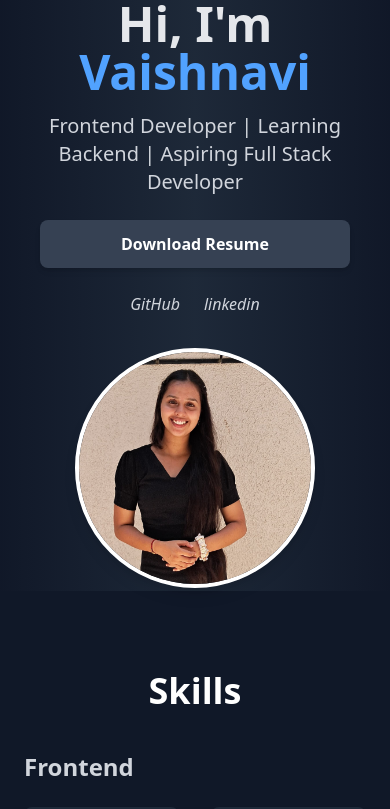
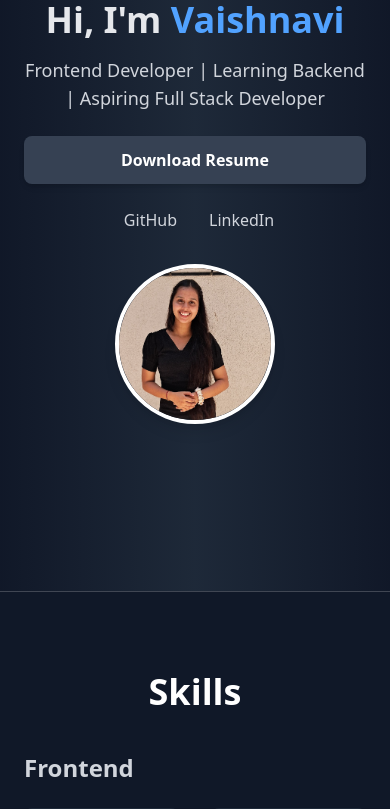
Before and after one commit to avaghadevaishnavi/portfolio, a React (Vite) app: page / in a window 390 px wide. Shown: the top 809 px of the page. Built offline with nearby package versions, Linux system fonts and the light colour scheme.

Commit message:
chnages added

```diff
--- a/src/App.jsx
+++ b/src/App.jsx
@@ -6,14 +6,15 @@ import profileImage from "./assets/my image.jpg";
 
 function App() {
   return (
-    <div className="font-sans scroll-smooth">
-    <section className="h-[70vh] flex flex-col md:flex-row items-center px-10 bg-gradient-to-r from-gray-900 via-gray-800 to-gray-900">
+    <div className="font-sans scroll-smooth bg-gray-900 text-white">
+      {/* Hero Section */}
+      <section className="min-h-[70vh] flex flex-col md:flex-row items-center px-6 sm:px-10 bg-gradient-to-r from-gray-900 via-gray-800 to-gray-900">
         {/* Left Side - Text */}
         <div className="md:w-1/2 flex flex-col justify-center text-center md:text-left mb-8 md:mb-0">
-    <h2 className="text-5xl font-extrabold mb-4 animate-fadeIn text-gray-200">
+          <h2 className="text-4xl sm:text-5xl font-extrabold mb-4 animate-fadeIn text-gray-200">
             Hi, I'm <span className="text-blue-400">Vaishnavi</span>
           </h2>
-    <p className="text-xl mb-6 text-gray-300 animate-slideUp">
+          <p className="text-lg sm:text-xl mb-6 text-gray-300 animate-slideUp">
             Frontend Developer | Learning Backend | Aspiring Full Stack Developer
           </p>
 
@@ -29,24 +30,22 @@ function App() {
 
           {/* Social Links */}
           <div className="flex justify-center md:justify-start space-x-6 mt-6">
+            <a
+              href="https://github.com/avaghadevaishnavi"
+              target="_blank"
+              rel="noopener noreferrer"
+              className="flex items-center gap-2 text-gray-300 hover:text-blue-400 transition transform hover:scale-110"
+            >
+              <i className="fab fa-github fa-lg"></i> GitHub
+            </a>
 
             <a
-        href="https://github.com/avaghadevaishnavi" // replace with your GitHub
+              href="https://www.linkedin.com/in/vaishnavi-avaghade-3aba3728b/"
               target="_blank"
               rel="noopener noreferrer"
-        className="text-gray-300 hover:text-blue-400 transition transform hover:scale-110"
+              className="flex items-center gap-2 text-gray-300 hover:text-blue-400 transition transform hover:scale-110"
             >
-        <i className="fab fa-github fa-2x">GitHub </i>
-      </a>
-
-      {/* LinkedIn */}
-      <a
-        href="https://www.linkedin.com/in/vaishnavi-avaghade-3aba3728b/" // replace with your LinkedIn
-        target="_blank"
-        rel="noopener noreferrer"
-        className="text-gray-300 hover:text-blue-400 transition transform hover:scale-110"
-      >
-        <i className="fab fa-linkedin fa-2x">linkedin</i>
+              <i className="fab fa-linkedin fa-lg"></i> LinkedIn
             </a>
           </div>
         </div>
@@ -56,29 +55,37 @@ function App() {
           <img
             src={profileImage}
             alt="Vaishnavi profile"
-      className="w-60 h-60 md:w-80 md:h-80 object-cover rounded-full shadow-lg border-4 border-white hover:scale-105 transform transition"
+            className="w-40 h-40 sm:w-60 sm:h-60 md:w-80 md:h-80 object-cover rounded-full shadow-lg border-4 border-white hover:scale-105 transform transition"
           />
         </div>
       </section>
 
+      {/* Divider */}
+      <div className="border-t border-white/20"></div>
 
+      {/* Skills */}
+      <Skills />
 
+      {/* Divider */}
+      <div className="border-t border-white/20"></div>
 
-<Skills/>
+      {/* Projects */}
+      <Project />
 
+      {/* Divider */}
+      <div className="border-t border-white/20"></div>
 
+      {/* Certificates */}
+      <Certificates />
 
-
-
-   <Project/>
-
-     <Certificates/>
-
-
+      {/* Divider */}
+      <div className="border-t border-white/20"></div>
 
       {/* Footer */}
-      <footer className="bg-gray-700 text-white text-center py-6">
-        <p>© {new Date().getFullYear()} Vaishnavi | Built with React & Tailwind</p>
+      <footer className="bg-gray-800 text-white text-center py-6">
+        <p>
+          © {new Date().getFullYear()} Vaishnavi | Built with React & Tailwind
+        </p>
       </footer>
     </div>
   );
```
Lines whose indentation alone changed are shown as unchanged.
